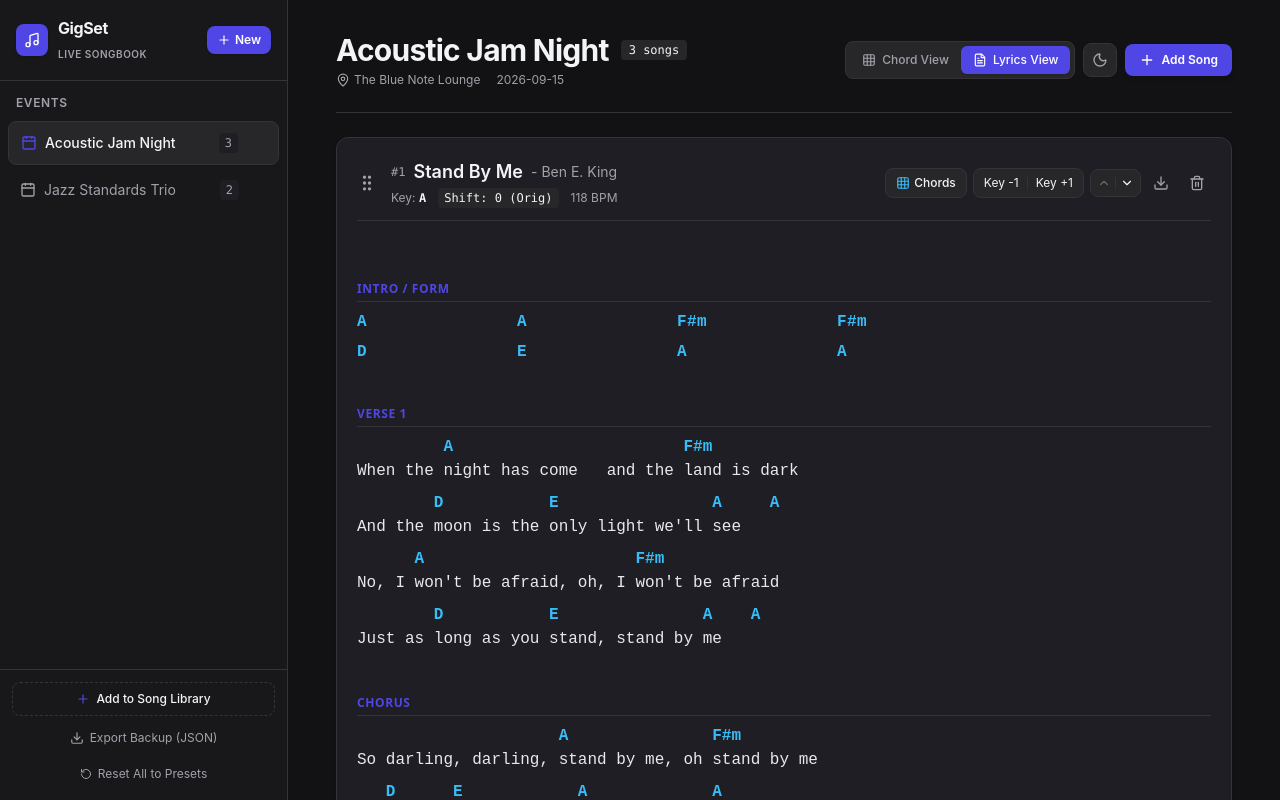
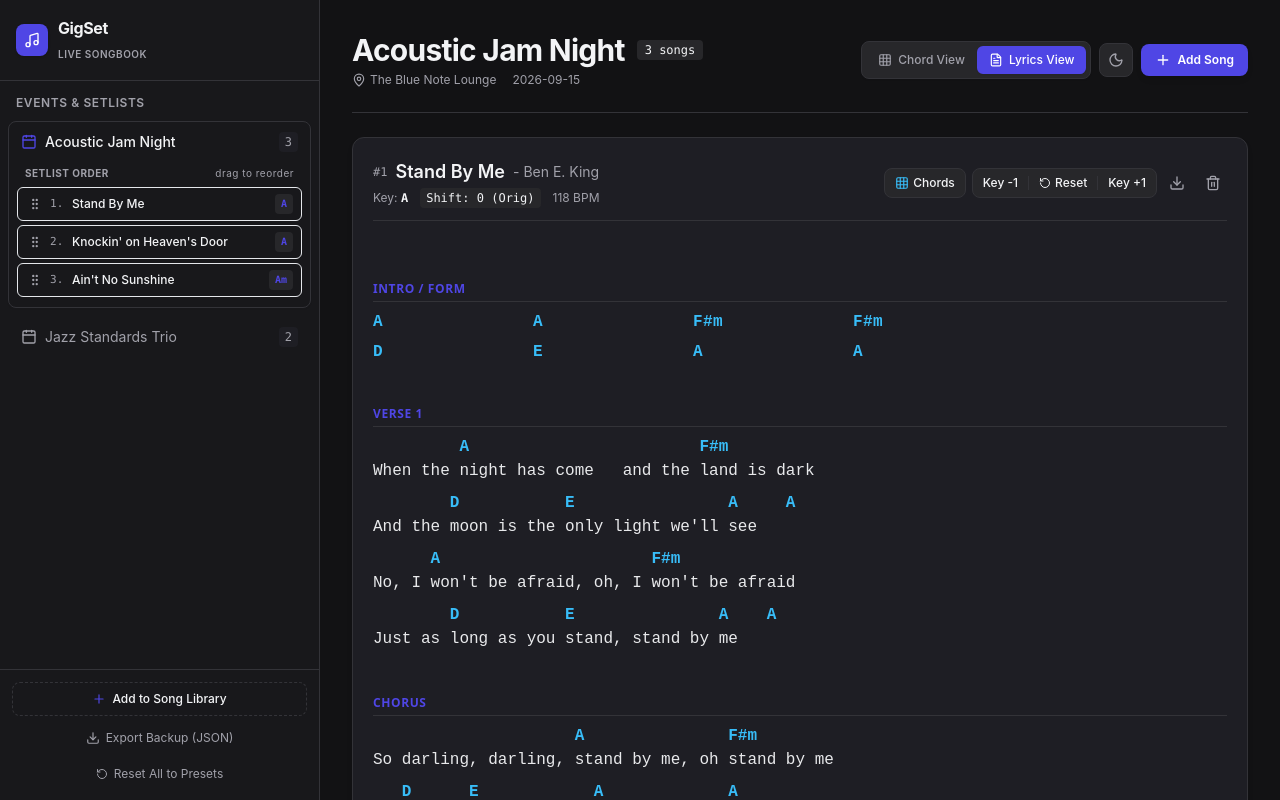
Before and after one commit to igorsdub/gigset, a React (Vite) app: page / in a window 1280 px wide. Built offline with nearby package versions, Linux system fonts and the light colour scheme.

Commit message:
feat: add sidebar setlist drag reordering and fixed key transposition pill

```diff
--- a/src/App.tsx
+++ b/src/App.tsx
@@ -19,51 +19,24 @@ export const App: React.FC = () => {
     removeSongFromEvent,
     addSongToEvent,
     toggleSongViewMode,
-    createNewEvent,
-    deleteEvent,
     addSongToLibrary,
     resetAllToPresets
   } = useGigSetState();
 
   const [isAddSongModalOpen, setIsAddSongModalOpen] = useState(false);
   const [isNewSongModalOpen, setIsNewSongModalOpen] = useState(false);
-  const [draggedIndex, setDraggedIndex] = useState<number | null>(null);
 
   const activeEvent = state.events.find(e => e.id === state.activeEventId);
-
-  const handleCreateNewEvent = () => {
-    const name = window.prompt('Enter Event Name (e.g. Saturday Night Jam):');
-    if (!name || !name.trim()) return;
-    const venue = window.prompt('Venue (optional):') || undefined;
-    const date = window.prompt('Date (optional, e.g. 2026-10-14):') || undefined;
-    createNewEvent(name, date, venue);
-  };
-
-  // Drag and drop handlers for song reordering
-  const handleDragStart = (_: React.DragEvent, index: number) => {
-    setDraggedIndex(index);
-  };
-
-  const handleDragOver = (e: React.DragEvent) => {
-    e.preventDefault();
-  };
-
-  const handleDrop = (e: React.DragEvent, targetIndex: number) => {
-    e.preventDefault();
-    if (draggedIndex === null || !activeEvent || draggedIndex === targetIndex) return;
-    moveSong(activeEvent.id, draggedIndex, targetIndex);
-    setDraggedIndex(null);
-  };
 
   return (
     <div className="flex h-screen w-screen overflow-hidden bg-stage-bg text-stage-text">
       {/* Left Sidebar */}
       <Sidebar
         events={state.events}
+        library={state.library}
         activeEventId={state.activeEventId}
         onSelectEvent={setActiveEventId}
-        onNewEvent={handleCreateNewEvent}
-        onDeleteEvent={deleteEvent}
+        onMoveSong={moveSong}
         onOpenNewSongModal={() => setIsNewSongModalOpen(true)}
         onResetAllToPresets={resetAllToPresets}
         onExportBackup={() => exportBackup(state)}
@@ -108,16 +81,11 @@ export const App: React.FC = () => {
                         song={songData}
                         entry={entry}
                         index={idx}
-                        totalSongs={activeEvent.songs.length}
                         masterViewMode={state.masterViewMode}
                         onShiftKey={amt => shiftSongKey(activeEvent.id, idx, amt)}
                         onResetKey={() => resetSongKey(activeEvent.id, idx)}
-                        onMove={dir => moveSong(activeEvent.id, idx, idx + dir)}
                         onRemove={() => removeSongFromEvent(activeEvent.id, idx)}
                         onToggleViewMode={() => toggleSongViewMode(activeEvent.id, idx)}
-                        onDragStart={handleDragStart}
-                        onDragOver={handleDragOver}
-                        onDrop={handleDrop}
                       />
                     );
                   })}
@@ -127,17 +95,10 @@ export const App: React.FC = () => {
           ) : (
             <div className="text-center py-24">
               <Music className="w-16 h-16 text-stage-muted mx-auto mb-4" />
-              <h2 className="text-xl font-bold text-stage-text">Select or Create an Event</h2>
+              <h2 className="text-xl font-bold text-stage-text">Select an Event</h2>
               <p className="text-sm text-stage-muted mt-2 mb-6">
-                Choose an existing gig from the sidebar or start a fresh one.
+                Choose an existing event from the sidebar to view and organize its setlist.
               </p>
-              <button
-                onClick={handleCreateNewEvent}
-                className="inline-flex items-center gap-2 bg-stage-accent hover:opacity-90 text-white text-sm font-medium px-4 py-2.5 rounded-lg shadow transition-opacity"
-              >
-                <Plus className="w-4 h-4" />
-                <span>Create New Event</span>
-              </button>
             </div>
           )}
         </div>
--- a/src/components/Sidebar.tsx
+++ b/src/components/Sidebar.tsx
@@ -1,13 +1,14 @@
-import React from 'react';
-import { Event } from '../types';
-import { Music, Plus, RotateCcw, Calendar, Trash2, Download } from 'lucide-react';
+import React, { useState } from 'react';
+import { Event, Song } from '../types';
+import { Music, Plus, RotateCcw, Calendar, Download, GripVertical } from 'lucide-react';
+import { shiftNote } from '../utils/musicTheory';
 
 interface SidebarProps {
   events: Event[];
+  library: Song[];
   activeEventId: string | null;
   onSelectEvent: (id: string) => void;
-  onNewEvent: () => void;
-  onDeleteEvent: (id: string) => void;
+  onMoveSong: (eventId: string, fromIndex: number, toIndex: number) => void;
   onOpenNewSongModal: () => void;
   onResetAllToPresets: () => void;
   onExportBackup: () => void;
@@ -15,16 +16,60 @@ interface SidebarProps {
 
 export const Sidebar: React.FC<SidebarProps> = ({
   events,
+  library,
   activeEventId,
   onSelectEvent,
-  onNewEvent,
-  onDeleteEvent,
+  onMoveSong,
   onOpenNewSongModal,
   onResetAllToPresets,
   onExportBackup
 }) => {
+  const [draggedSongIdx, setDraggedSongIdx] = useState<number | null>(null);
+  const [dragOverIdx, setDragOverIdx] = useState<number | null>(null);
+
+  const activeEvent = events.find(e => e.id === activeEventId);
+
+  const handleSongClick = (index: number) => {
+    const cardEl = document.getElementById(`song-card-${index}`);
+    if (cardEl) {
+      cardEl.scrollIntoView({ behavior: 'smooth', block: 'start' });
+    }
+  };
+
+  const handleDragStart = (e: React.DragEvent, index: number) => {
+    e.stopPropagation();
+    setDraggedSongIdx(index);
+    e.dataTransfer.effectAllowed = 'move';
+  };
+
+  const handleDragOver = (e: React.DragEvent, index: number) => {
+    e.preventDefault();
+    e.stopPropagation();
+    if (draggedSongIdx === null) return;
+    setDragOverIdx(index);
+  };
+
+  const handleDragLeave = (e: React.DragEvent) => {
+    e.preventDefault();
+    e.stopPropagation();
+    setDragOverIdx(null);
+  };
+
+  const handleDrop = (e: React.DragEvent, targetIndex: number) => {
+    e.preventDefault();
+    e.stopPropagation();
+    if (draggedSongIdx === null || !activeEvent || draggedSongIdx === targetIndex) {
+      setDraggedSongIdx(null);
+      setDragOverIdx(null);
+      return;
+    }
+    onMoveSong(activeEvent.id, draggedSongIdx, targetIndex);
+    setDraggedSongIdx(null);
+    setDragOverIdx(null);
+  };
+
   return (
-    <aside className="w-72 bg-stage-sidebar border-r border-stage-border flex flex-col h-full shrink-0 select-none">
+    <aside className="w-80 bg-stage-sidebar border-r border-stage-border flex flex-col h-full shrink-0 select-none">
       {/* Brand Header */}
       <div className="p-4 border-b border-stage-border flex items-center justify-between">
         <div className="flex items-center gap-2.5">
@@ -38,60 +83,99 @@ export const Sidebar: React.FC<SidebarProps> = ({
             </span>
           </div>
         </div>
-
-        {/* New Event */}
-        <button
-          onClick={onNewEvent}
-          title="Create a new event"
-          className="flex items-center gap-1 bg-stage-accent hover:opacity-90 text-white text-xs font-semibold px-2.5 py-1.5 rounded-lg transition-opacity shadow"
-        >
-          <Plus className="w-3.5 h-3.5" />
-          <span>New</span>
-        </button>
       </div>
 
-      {/* Events List */}
+      {/* Events & Setlist Outline */}
       <div className="flex-1 overflow-y-auto p-2">
         <div className="px-2 py-1.5 text-xs font-semibold uppercase tracking-wider text-stage-muted">
-          Events
+          Events & Setlists
         </div>
-        <div className="space-y-1 mt-1">
+        <div className="space-y-2 mt-1">
           {events.map(evt => {
             const isActive = evt.id === activeEventId;
             return (
               <div
                 key={evt.id}
-                onClick={() => onSelectEvent(evt.id)}
-                className={`group flex items-center justify-between px-3 py-2.5 rounded-lg text-sm cursor-pointer transition-colors ${
+                className={`rounded-lg transition-colors border ${
                   isActive
-                    ? 'bg-stage-hover text-stage-text font-medium border border-stage-border shadow-sm'
-                    : 'text-stage-muted hover:text-stage-text hover:bg-stage-hover/60'
+                    ? 'bg-stage-hover/60 border-stage-border shadow-sm'
+                    : 'border-transparent hover:bg-stage-hover/30'
                 }`}
               >
-                <div className="flex items-center gap-2 min-w-0">
-                  <Calendar className={`w-4 h-4 shrink-0 ${isActive ? 'text-stage-accent' : 'text-stage-muted'}`} />
-                  <span className="truncate">{evt.name}</span>
-                </div>
+                {/* Event Title Row */}
+                <div
+                  onClick={() => onSelectEvent(evt.id)}
+                  className={`flex items-center justify-between px-3 py-2.5 rounded-lg text-sm cursor-pointer ${
+                    isActive ? 'text-stage-text font-medium' : 'text-stage-muted hover:text-stage-text'
+                  }`}
+                >
+                  <div className="flex items-center gap-2 min-w-0">
+                    <Calendar className={`w-4 h-4 shrink-0 ${isActive ? 'text-stage-accent' : 'text-stage-muted'}`} />
+                    <span className="truncate">{evt.name}</span>
+                  </div>
 
-                <div className="flex items-center gap-1.5">
                   <span className="text-xs font-mono px-1.5 py-0.5 rounded bg-stage-card text-stage-muted">
                     {evt.songs.length}
                   </span>
-                  {events.length > 1 && (
-                    <button
-                      onClick={e => {
-                        e.stopPropagation();
-                        if (window.confirm(`Delete event "${evt.name}"?`)) {
-                          onDeleteEvent(evt.id);
-                        }
-                      }}
-                      title="Delete event"
-                      className="opacity-0 group-hover:opacity-100 p-1 text-stage-muted hover:text-red-500 rounded transition-opacity"
-                    >
-                      <Trash2 className="w-3.5 h-3.5" />
-                    </button>
-                  )}
                 </div>
+
+                {/* Active Event Song Setlist Outline */}
+                {isActive && evt.songs.length > 0 && (
+                  <div className="px-2 pb-2.5 pt-1">
+                    <div className="text-[10px] uppercase font-bold tracking-wider text-stage-muted px-2 mb-1.5 flex items-center justify-between">
+                      <span>Setlist Order</span>
+                      <span className="font-normal lowercase">drag to reorder</span>
+                    </div>
+
+                    <div className="space-y-1">
+                      {evt.songs.map((entry, idx) => {
+                        const song = library.find(s => s.id === entry.libraryId);
+                        if (!song) return null;
+                        const currentKey = shiftNote(song.defaultKey, entry.transpose);
+                        const isDragging = draggedSongIdx === idx;
+                        const isOver = dragOverIdx === idx && draggedSongIdx !== idx;
+
+                        return (
+                          <div
+                            key={`${entry.libraryId}-${idx}`}
+                            draggable
+                            onDragStart={e => handleDragStart(e, idx)}
+                            onDragOver={e => handleDragOver(e, idx)}
+                            onDragLeave={handleDragLeave}
+                            onDrop={e => handleDrop(e, idx)}
+                            onClick={() => handleSongClick(idx)}
+                            className={`flex items-center justify-between px-2 py-1.5 rounded-md text-xs cursor-pointer transition-all border ${
+                              isDragging
+                                ? 'opacity-40 border-dashed border-stage-accent bg-stage-accent/10'
+                                : isOver
+                                ? 'border-t-2 border-t-stage-accent border-stage-border bg-stage-hover'
+                                : 'bg-stage-card/70 border-stage-border/60 hover:border-stage-border hover:bg-stage-card'
+                            }`}
+                          >
+                            <div className="flex items-center gap-1.5 min-w-0">
+                              <div
+                                title="Drag to reorder"
+                                className="cursor-grab active:cursor-grabbing text-stage-muted hover:text-stage-text p-0.5"
+                              >
+                                <GripVertical className="w-3.5 h-3.5" />
+                              </div>
+                              <span className="text-[11px] font-mono text-stage-muted w-4 shrink-0">
+                                {idx + 1}.
+                              </span>
+                              <span className="truncate font-medium text-stage-text">
+                                {song.title}
+                              </span>
+                            </div>
+
+                            <span className="text-[10px] font-mono font-semibold px-1.5 py-0.5 rounded bg-stage-hover text-stage-accent shrink-0 ml-1.5">
+                              {currentKey}
+                            </span>
+                          </div>
+                        );
+                      })}
+                    </div>
+                  </div>
+                )}
               </div>
             );
           })}
--- a/src/components/SongCard.tsx
+++ b/src/components/SongCard.tsx
@@ -4,60 +4,42 @@ import { ChordView } from './ChordView';
 import { LyricsView } from './LyricsView';
 import { shiftNote, formatKeyShift } from '../utils/musicTheory';
 import { exportSongChordPro } from '../utils/exportUtils';
-import { Grid, FileText, ChevronUp, ChevronDown, Trash2, GripVertical, Download, RotateCcw } from 'lucide-react';
+import { Grid, FileText, Trash2, Download, RotateCcw } from 'lucide-react';
 
 interface SongCardProps {
   song: Song;
   entry: SongEntry;
   index: number;
-  totalSongs: number;
   masterViewMode: ViewMode;
   onShiftKey: (amount: number) => void;
   onResetKey: () => void;
-  onMove: (direction: number) => void;
   onRemove: () => void;
   onToggleViewMode: () => void;
-  onDragStart: (e: React.DragEvent, index: number) => void;
-  onDragOver: (e: React.DragEvent) => void;
-  onDrop: (e: React.DragEvent, index: number) => void;
 }
 
 export const SongCard: React.FC<SongCardProps> = ({
   song,
   entry,
   index,
-  totalSongs,
   masterViewMode,
   onShiftKey,
   onResetKey,
-  onMove,
   onRemove,
-  onToggleViewMode,
-  onDragStart,
-  onDragOver,
-  onDrop
+  onToggleViewMode
 }) => {
   const effectiveViewMode = entry.viewModeOverride || masterViewMode;
   const isChordView = effectiveViewMode === 'chord' || effectiveViewMode === 'grid';
   const currentKey = shiftNote(song.defaultKey, entry.transpose);
+  const isShifted = entry.transpose !== 0;
 
   return (
     <div
-      draggable
-      onDragStart={e => onDragStart(e, index)}
-      onDragOver={onDragOver}
-      onDrop={e => onDrop(e, index)}
-      className="bg-stage-card border border-stage-border rounded-xl p-4 sm:p-5 mb-5 shadow-md transition-all duration-150 hover:border-stage-accent/50"
+      id={`song-card-${index}`}
+      className="bg-stage-card border border-stage-border rounded-xl p-4 sm:p-5 mb-5 shadow-md transition-all duration-150 hover:border-stage-accent/50 scroll-mt-6"
     >
       {/* Header Bar */}
       <div className="flex flex-wrap items-center justify-between gap-3 border-b border-stage-border pb-3 mb-3">
         <div className="flex items-center gap-2.5 min-w-0">
-          <div
-            title="Drag to reorder"
-            className="cursor-grab active:cursor-grabbing text-stage-muted hover:text-stage-text p-1 -ml-1 rounded"
-          >
-            <GripVertical className="w-5 h-5" />
-          </div>
           <div className="min-w-0">
             <div className="flex items-center gap-2 flex-wrap">
               <span className="text-xs font-mono text-stage-muted">#{index + 1}</span>
@@ -67,7 +49,7 @@ export const SongCard: React.FC<SongCardProps> = ({
             <div className="flex items-center gap-3 text-xs text-stage-muted mt-0.5">
               <span>
                 Key: <strong className="text-stage-text font-mono">{currentKey}</strong>
-                {entry.transpose !== 0 && (
+                {isShifted && (
                   <span className="text-stage-muted ml-1">({song.defaultKey})</span>
                 )}
               </span>
@@ -100,56 +82,40 @@ export const SongCard: React.FC<SongCardProps> = ({
             )}
           </button>
 
-          {/* Key shifts & Reset Key */}
+          {/* Key shifts & Fixed Reset Key (Option B) */}
           <div className="flex items-center bg-stage-hover rounded-lg border border-stage-border p-0.5">
             <button
               onClick={() => onShiftKey(-1)}
               title="Transpose key down 1 semitone"
-              className="px-2 py-1 text-xs text-stage-text hover:bg-stage-card rounded transition-colors"
+              className="px-2 py-1 text-xs text-stage-text hover:bg-stage-card rounded transition-colors font-medium"
             >
               Key -1
             </button>
-            <div className="w-[1px] h-3 bg-stage-border"></div>
+            <div className="w-[1px] h-3.5 bg-stage-border mx-0.5"></div>
+            <button
+              onClick={isShifted ? onResetKey : undefined}
+              disabled={!isShifted}
+              title={
+                isShifted
+                  ? `Reset key to original preset (${song.defaultKey})`
+                  : 'Already in original key'
+              }
+              className={`flex items-center gap-1 px-2 py-1 text-xs rounded transition-colors font-medium ${
+                isShifted
+                  ? 'text-amber-400 hover:text-amber-300 hover:bg-stage-card cursor-pointer'
+                  : 'text-stage-muted/40 cursor-default'
+              }`}
+            >
+              <RotateCcw className="w-3 h-3" />
+              <span>Reset</span>
+            </button>
+            <div className="w-[1px] h-3.5 bg-stage-border mx-0.5"></div>
             <button
               onClick={() => onShiftKey(1)}
               title="Transpose key up 1 semitone"
-              className="px-2 py-1 text-xs text-stage-text hover:bg-stage-card rounded transition-colors"
+              className="px-2 py-1 text-xs text-stage-text hover:bg-stage-card rounded transition-colors font-medium"
             >
               Key +1
-            </button>
-            {entry.transpose !== 0 && (
-              <>
-                <div className="w-[1px] h-3 bg-stage-border"></div>
-                <button
-                  onClick={onResetKey}
-                  title={`Reset key to original preset (${song.defaultKey})`}
-                  className="flex items-center gap-1 px-2 py-1 text-xs text-amber-400 hover:text-amber-300 hover:bg-stage-card rounded transition-colors font-medium"
-                >
-                  <RotateCcw className="w-3 h-3" />
-                  <span>Reset Key</span>
-                </button>
-              </>
-            )}
-          </div>
-
-          {/* Reordering */}
-          <div className="flex items-center bg-stage-hover rounded-lg border border-stage-border p-0.5">
-            <button
-              onClick={() => onMove(-1)}
-              disabled={index === 0}
-              title="Move song up"
-              className="p-1 text-stage-text hover:bg-stage-card rounded disabled:opacity-30 disabled:hover:bg-transparent"
-            >
-              <ChevronUp className="w-3.5 h-3.5" />
-            </button>
-            <div className="w-[1px] h-3 bg-stage-border"></div>
-            <button
-              onClick={() => onMove(1)}
-              disabled={index === totalSongs - 1}
-              title="Move song down"
-              className="p-1 text-stage-text hover:bg-stage-card rounded disabled:opacity-30 disabled:hover:bg-transparent"
-            >
-              <ChevronDown className="w-3.5 h-3.5" />
             </button>
           </div>
 
```
